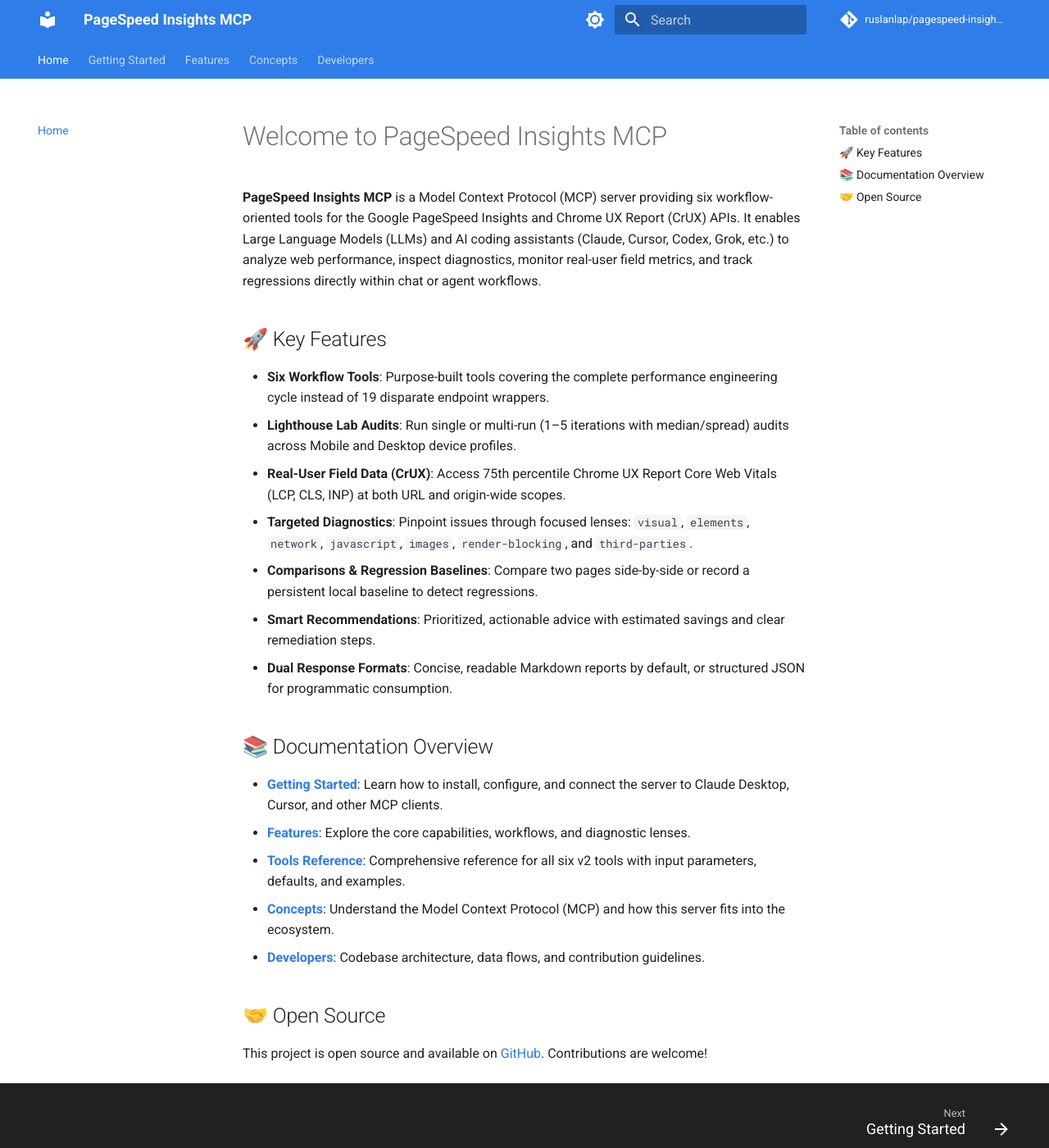
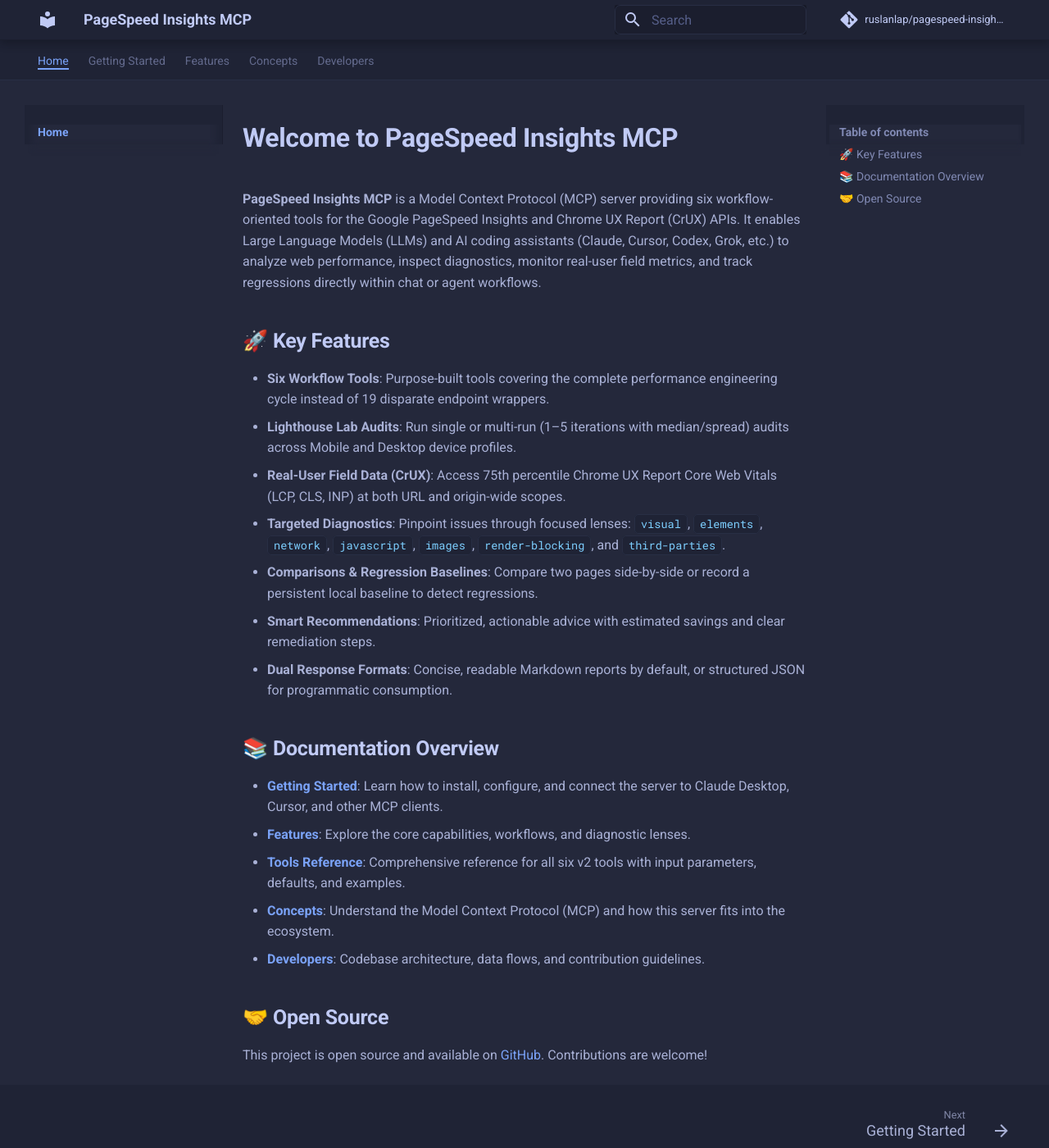
Before and after one commit to ruslanlap/pagespeed-insights-mcp, an MkDocs documentation site: the page built from docs/index.md, in a window 1280 px wide and 1400 px high. Shown: the whole window at 82% size. Built offline with MkDocs 1.6.1 and Material for MkDocs 9.7.7, drawn with Linux system fonts in a browser that asks for light colours; comment, search, counter and statistics services are not loaded.

Commit message:
style(docs): make Tokyo Night Storm permanently dark using official palette

```diff
--- a/docs/stylesheets/extra.css
+++ b/docs/stylesheets/extra.css
@@ -1,76 +1,69 @@
-/* Tokyo Night Storm Theme for MkDocs Material */
+/* ==========================================================================
+   Tokyo Night Storm Theme for MkDocs Material
+   Based on official: https://github.com/tokyo-night/tokyo-night-vscode-theme
+   Variant: Tokyo Night Storm (Always Dark)
+   ========================================================================== */
 
-:root {
-    /* Tokyo Night Storm Color Palette */
-    --tns-bg: #24283b;
-    --tns-bg-dark: #1f2335;
-    --tns-bg-highlight: #292e42;
-    --tns-terminal-black: #1d202f;
-    --tns-fg: #c0caf5;
-    --tns-fg-dark: #a9b1d6;
-    --tns-fg-gutter: #3b4261;
-    --tns-comment: #565f89;
-    --tns-blue: #7aa2f7;
-    --tns-cyan: #7dcfff;
-    --tns-blue0: #3d59a1;
-    --tns-blue1: #2ac3de;
-    --tns-magenta: #bb9af7;
-    --tns-purple: #9d7cd8;
-    --tns-orange: #ff9e64;
-    --tns-yellow: #e0af68;
-    --tns-green: #9ece6a;
-    --tns-teal: #73daca;
-    --tns-red: #f7768e;
+:root,
+html,
+body,
+[data-md-color-scheme="slate"],
+[data-md-color-scheme="default"] {
+    /* --- Official Tokyo Night Storm Palette --- */
+    --tns-bg: #24283b;                  /* editor.background */
+    --tns-bg-dark: #1f2335;             /* sideBar.background, activityBar.background */
+    --tns-bg-darker: #1b1e2e;           /* input.background, dropdown.background */
+    --tns-bg-highlight: #292e42;        /* editor.lineHighlightBackground, dropBackground */
+    --tns-bg-selection: #2c324a;        /* list.activeSelectionBackground, toolbar */
+    --tns-bg-secondary-btn: #41496b;    /* button.secondaryBackground */
 
-    /* Tokyo Night Day (Light mode complementary palette) */
-    --tnd-bg: #f5f6f9;
-    --tnd-bg-dark: #e1e2e7;
-    --tnd-bg-highlight: #d5d6db;
-    --tnd-fg: #343b58;
-    --tnd-fg-dark: #3760bf;
-    --tnd-comment: #848cb5;
-    --tnd-blue: #2e7de9;
-    --tnd-cyan: #007197;
-    --tnd-magenta: #9854f1;
-    --tnd-green: #587539;
-    --tnd-red: #f52a65;
-}
+    /* Borders & Separators */
+    --tns-border: #1b1e2e;              /* sideBar.border, window.border */
+    --tns-border-subtle: #282e44;       /* input.border */
+    --tns-indent-guide: #2e344f;        /* tree.indentGuidesStroke */
+    --tns-gutter: #3b4261;              /* editorLineNumber, whitespace */
 
-/* Light mode (Tokyo Night Day) */
-[data-md-color-scheme="default"] {
-    --md-primary-fg-color: #2e7de9;
-    --md-primary-fg-color--light: #3d59a1;
-    --md-primary-fg-color--dark: #1f2335;
-    --md-accent-fg-color: #007197;
-    --md-typeset-a-color: #2e7de9;
-}
+    /* Foregrounds & Typography */
+    --tns-fg: #a9b1d6;                  /* editor.foreground, input.foreground */
+    --tns-fg-bright: #c0caf5;           /* editorCursor, variable */
+    --tns-fg-muted: #8089b3;            /* foreground, sideBar.foreground */
+    --tns-fg-comment: #565f89;          /* comments */
+    --tns-fg-subtle: #545c7e;           /* descriptionForeground, disabledForeground */
 
-/* Dark mode (Tokyo Night Storm) - Apply to slate scheme */
-[data-md-color-scheme="slate"] {
-    /* Background colors */
+    /* Accent & Syntax Colors */
+    --tns-blue: #7aa2f7;                /* blue accent, links, bracket 1 */
+    --tns-blue-btn: #3d59a1;            /* button.background, badges */
+    --tns-cyan: #7dcfff;                /* cyan accent, bracket 2 */
+    --tns-cyan-dark: #2ac3de;           /* defaultLibrary, bracket 4 */
+    --tns-teal: #73daca;                /* property.declaration */
+    --tns-green: #9ece6a;               /* strings, bracket 5 */
+    --tns-yellow: #e0af68;              /* parameters, warnings, bracket 6 */
+    --tns-orange: #ff9e64;              /* constants, numbers */
+    --tns-magenta: #bb9af7;             /* variable.declaration, bracket 3 */
+    --tns-purple: #9d7cd8;              /* keywords, controls */
+    --tns-red: #f7768e;                 /* errors, unexpected brackets */
+    --tns-red-alt: #db4b4b;
+
+    /* --- MkDocs Material Design System Overrides --- */
     --md-default-bg-color: var(--tns-bg);
     --md-default-fg-color: var(--tns-fg);
-    --md-code-bg-color: var(--tns-bg-dark);
-    --md-code-fg-color: var(--tns-fg);
+    --md-default-fg-color--light: var(--tns-fg-muted);
+    --md-default-fg-color--lighter: var(--tns-fg-subtle);
+    --md-default-fg-color--lightest: var(--tns-gutter);
 
-    /* Primary colors */
     --md-primary-fg-color: var(--tns-blue);
     --md-primary-fg-color--light: var(--tns-cyan);
-    --md-primary-fg-color--dark: var(--tns-blue0);
-    --md-primary-bg-color: var(--tns-fg);
-    --md-primary-bg-color--light: var(--tns-fg-dark);
+    --md-primary-fg-color--dark: var(--tns-blue-btn);
+    --md-primary-bg-color: var(--tns-fg-bright);
+    --md-primary-bg-color--light: var(--tns-fg);
 
-    /* Accent colors */
     --md-accent-fg-color: var(--tns-cyan);
-    --md-accent-fg-color--transparent: rgba(125, 207, 255, 0.12);
-    --md-accent-bg-color: var(--tns-fg);
-    --md-accent-bg-color--light: var(--tns-fg-dark);
+    --md-accent-fg-color--transparent: rgba(125, 207, 255, 0.15);
+    --md-accent-bg-color: var(--tns-fg-bright);
 
-    /* Typography */
-    --md-typeset-color: var(--tns-fg);
-    --md-typeset-a-color: var(--tns-blue);
-
-    /* Code blocks */
+    /* Code Blocks & Highlighting */
+    --md-code-bg-color: var(--tns-bg-darker);
+    --md-code-fg-color: var(--tns-fg);
     --md-code-hl-color: var(--tns-bg-highlight);
     --md-code-hl-number-color: var(--tns-orange);
     --md-code-hl-special-color: var(--tns-magenta);
@@ -78,118 +71,288 @@
     --md-code-hl-constant-color: var(--tns-orange);
     --md-code-hl-keyword-color: var(--tns-magenta);
     --md-code-hl-string-color: var(--tns-green);
-    --md-code-hl-name-color: var(--tns-fg);
+    --md-code-hl-name-color: var(--tns-fg-bright);
     --md-code-hl-operator-color: var(--tns-cyan);
-    --md-code-hl-punctuation-color: var(--tns-fg-dark);
-    --md-code-hl-comment-color: var(--tns-comment);
-    --md-code-hl-generic-color: var(--tns-purple);
-    --md-code-hl-variable-color: var(--tns-red);
+    --md-code-hl-punctuation-color: var(--tns-fg-muted);
+    --md-code-hl-comment-color: var(--tns-fg-comment);
+    --md-code-hl-generic-color: var(--tns-teal);
+    --md-code-hl-variable-color: var(--tns-fg-bright);
+
+    /* Typography & Links */
+    --md-typeset-color: var(--tns-fg);
+    --md-typeset-a-color: var(--tns-blue);
 
     /* Admonitions */
     --md-admonition-bg-color: var(--tns-bg-dark);
 
     /* Footer */
     --md-footer-bg-color: var(--tns-bg-dark);
-    --md-footer-bg-color--dark: var(--tns-terminal-black);
+    --md-footer-bg-color--dark: var(--tns-bg-darker);
     --md-footer-fg-color: var(--tns-fg);
-    --md-footer-fg-color--light: var(--tns-fg-dark);
-    --md-footer-fg-color--lighter: var(--tns-comment);
+    --md-footer-fg-color--light: var(--tns-fg-muted);
+    --md-footer-fg-color--lighter: var(--tns-fg-comment);
 
     /* Tables */
     --md-typeset-table-color: var(--tns-fg);
     --md-typeset-table-color--light: var(--tns-bg-highlight);
 
-    /* Shadows */
-    --md-shadow-z1: 0 0.2rem 0.5rem rgba(0, 0, 0, 0.35);
-    --md-shadow-z2: 0 0.2rem 0.5rem rgba(0, 0, 0, 0.45);
-    --md-shadow-z3: 0 0.2rem 0.5rem rgba(0, 0, 0, 0.55);
+    /* Elevation & Shadows */
+    --md-shadow-z1: 0 0.2rem 0.5rem rgba(13, 15, 23, 0.4);
+    --md-shadow-z2: 0 0.3rem 0.8rem rgba(13, 15, 23, 0.55);
+    --md-shadow-z3: 0 0.5rem 1.2rem rgba(13, 15, 23, 0.7);
 }
 
-/* Header & Navigation Tabs */
-[data-md-color-scheme="slate"] .md-header {
-    background-color: var(--tns-bg-dark);
-    border-bottom: 0.05rem solid var(--tns-fg-gutter);
+/* Base Body & Layout */
+html, body {
+    background-color: var(--tns-bg) !important;
+    color: var(--tns-fg) !important;
 }
 
-[data-md-color-scheme="slate"] .md-tabs {
-    background-color: var(--tns-bg-dark);
-    border-bottom: 0.05rem solid var(--tns-fg-gutter);
+/* Header & Main Navigation Tabs */
+.md-header {
+    background-color: var(--tns-bg-dark) !important;
+    border-bottom: 0.05rem solid var(--tns-border);
+    box-shadow: var(--md-shadow-z1);
 }
 
-[data-md-color-scheme="slate"] .md-nav__link--active {
-    color: var(--tns-blue);
+.md-header__title,
+.md-header__topic {
+    color: var(--tns-fg-bright) !important;
 }
 
-[data-md-color-scheme="slate"] .md-nav__link:hover {
-    color: var(--tns-cyan);
+.md-tabs {
+    background-color: var(--tns-bg-dark) !important;
+    border-bottom: 0.05rem solid var(--tns-border-subtle);
 }
 
-/* Search Box */
-[data-md-color-scheme="slate"] .md-search__input {
-    background-color: var(--tns-bg-highlight);
-    color: var(--tns-fg);
-    border: 0.05rem solid var(--tns-fg-gutter);
+.md-tabs__link {
+    color: var(--tns-fg-muted) !important;
+    transition: color 0.15s ease-in-out;
 }
 
-[data-md-color-scheme="slate"] .md-search__input::placeholder {
-    color: var(--tns-comment);
+.md-tabs__link:hover {
+    color: var(--tns-cyan) !important;
 }
 
-[data-md-color-scheme="slate"] .md-search__input:hover {
-    background-color: var(--tns-bg-dark);
-    border-color: var(--tns-blue);
+.md-tabs__item--active .md-tabs__link {
+    color: var(--tns-blue) !important;
+    border-bottom: 2px solid var(--tns-blue);
 }
 
-/* Sidebar */
-[data-md-color-scheme="slate"] .md-sidebar {
-    background-color: var(--tns-bg);
+/* Sidebar & Navigation Tree */
+.md-sidebar {
+    background-color: var(--tns-bg-dark) !important;
+}
+
+.md-sidebar--primary {
+    border-right: 0.05rem solid var(--tns-border);
+}
+
+.md-nav__link {
+    color: var(--tns-fg-muted) !important;
+}
+
+.md-nav__link:hover {
+    color: var(--tns-cyan) !important;
+}
+
+.md-nav__link--active {
+    color: var(--tns-blue) !important;
+    font-weight: 600;
+}
+
+.md-nav__item--nested > .md-nav__link {
+    color: var(--tns-fg) !important;
+}
+
+/* Search Box & Quick Results */
+.md-search__input {
+    background-color: var(--tns-bg-darker) !important;
+    color: var(--tns-fg-bright) !important;
+    border: 0.05rem solid var(--tns-border-subtle) !important;
+    border-radius: 0.35rem;
+}
+
+.md-search__input::placeholder {
+    color: var(--tns-fg-comment) !important;
+}
+
+.md-search__input:hover,
+.md-search__input:focus {
+    background-color: var(--tns-bg-dark) !important;
+    border-color: var(--tns-blue) !important;
+}
+
+.md-search-result {
+    background-color: var(--tns-bg-darker) !important;
+    color: var(--tns-fg) !important;
+    border: 0.05rem solid var(--tns-border);
+    box-shadow: var(--md-shadow-z3);
+}
+
+.md-search-result__meta {
+    background-color: var(--tns-bg-dark) !important;
+    color: var(--tns-fg-muted) !important;
+}
+
+.md-search-result__item:hover {
+    background-color: var(--tns-bg-selection) !important;
+}
+
+/* Main Content Area */
+.md-main {
+    background-color: var(--tns-bg) !important;
+}
+
+.md-content {
+    background-color: var(--tns-bg) !important;
+}
+
+/* Typography & Links */
+.md-typeset h1,
+.md-typeset h2,
+.md-typeset h3,
+.md-typeset h4,
+.md-typeset h5,
+.md-typeset h6 {
+    color: var(--tns-fg-bright);
+    font-weight: 600;
+}
+
+.md-typeset a {
+    color: var(--tns-blue) !important;
+    text-decoration: none;
+    transition: color 0.15s ease-in-out;
+}
+
+.md-typeset a:hover {
+    color: var(--tns-cyan) !important;
+    text-decoration: underline;
 }
 
 /* Code Blocks & Inline Code */
-[data-md-color-scheme="slate"] .md-typeset pre {
-    background-color: var(--tns-bg-dark);
-    border: 0.05rem solid var(--tns-fg-gutter);
+.md-typeset pre {
+    background-color: var(--tns-bg-darker) !important;
+    border: 0.05rem solid var(--tns-border-subtle) !important;
     border-radius: 0.35rem;
+    box-shadow: var(--md-shadow-z1);
 }
 
-[data-md-color-scheme="slate"] .md-typeset code {
+.md-typeset pre > code {
+    background-color: transparent !important;
+    color: var(--tns-fg) !important;
+    font-family: ui-monospace, SFMono-Regular, Menlo, Monaco, Consolas, "Liberation Mono", "Courier New", monospace;
+}
+
+.md-typeset code {
+    background-color: var(--tns-bg-dark) !important;
+    color: var(--tns-cyan) !important;
+    border: 0.05rem solid var(--tns-border-subtle);
+    border-radius: 0.25rem;
+    padding: 0.1rem 0.35rem;
+}
+
+/* Tables */
+.md-typeset table:not([class]) {
+    background-color: var(--tns-bg-dark) !important;
+    border: 0.05rem solid var(--tns-border-subtle);
+    border-radius: 0.35rem;
+    overflow: hidden;
+}
+
+.md-typeset table:not([class]) th {
+    background-color: var(--tns-bg-selection) !important;
+    color: var(--tns-fg-bright) !important;
+    border-bottom: 0.05rem solid var(--tns-border);
+}
+
+.md-typeset table:not([class]) td {
+    border-top: 0.05rem solid var(--tns-border-subtle);
+}
+
+.md-typeset table:not([class]) tr:hover {
+    background-color: var(--tns-bg-highlight) !important;
+}
+
+/* Buttons */
+.md-typeset .md-button {
+    background-color: var(--tns-bg-highlight) !important;
+    color: var(--tns-blue) !important;
+    border: 0.05rem solid var(--tns-blue) !important;
+    border-radius: 0.3rem;
+    transition: all 0.15s ease-in-out;
+}
+
+.md-typeset .md-button:hover {
+    background-color: var(--tns-blue) !important;
+    color: var(--tns-bg-darker) !important;
+}
+
+.md-typeset .md-button--primary {
+    background-color: var(--tns-blue-btn) !important;
+    color: #ffffff !important;
+    border: none !important;
+}
+
+.md-typeset .md-button--primary:hover {
+    background-color: var(--tns-blue) !important;
+    color: var(--tns-bg-darker) !important;
+}
+
+/* Admonitions Styled with Tokyo Night Accents */
+.md-typeset .admonition {
+    background-color: var(--tns-bg-dark) !important;
+    border-left: 0.2rem solid var(--tns-blue) !important;
+    border-radius: 0.35rem;
+    box-shadow: var(--md-shadow-z1);
+}
+
+.md-typeset .admonition.note,
+.md-typeset .admonition.info {
+    border-left-color: var(--tns-blue) !important;
+}
+
+.md-typeset .admonition.tip {
+    border-left-color: var(--tns-green) !important;
+}
+
+.md-typeset .admonition.warning {
+    border-left-color: var(--tns-yellow) !important;
+}
+
+.md-typeset .admonition.danger {
+    border-left-color: var(--tns-red) !important;
+}
+
+.md-typeset .admonition__title {
+    background-color: var(--tns-bg-highlight) !important;
+    color: var(--tns-fg-bright) !important;
+}
+
+/* Blockquotes */
+.md-typeset blockquote {
+    border-left: 0.2rem solid var(--tns-gutter);
+    color: var(--tns-fg-muted);
     background-color: var(--tns-bg-dark);
-    color: var(--tns-teal);
+    padding: 0.5rem 1rem;
+    border-radius: 0 0.3rem 0.3rem 0;
+}
+
+/* Scrollbars */
+::-webkit-scrollbar {
+    width: 0.45rem;
+    height: 0.45rem;
+}
+
+::-webkit-scrollbar-track {
+    background: var(--tns-bg-dark);
+}
+
+::-webkit-scrollbar-thumb {
+    background: var(--tns-gutter);
     border-radius: 0.25rem;
 }
 
-[data-md-color-scheme="slate"] .md-typeset pre > code {
-    color: var(--tns-fg);
+::-webkit-scrollbar-thumb:hover {
+    background: var(--tns-fg-muted);
 }
-
-/* Links */
-[data-md-color-scheme="slate"] .md-typeset a {
-    color: var(--tns-blue);
-}
-
-[data-md-color-scheme="slate"] .md-typeset a:hover {
-    color: var(--tns-cyan);
-}
-
-/* Buttons */
-[data-md-color-scheme="slate"] .md-button {
-    background-color: var(--tns-bg-highlight);
-    color: var(--tns-blue);
-    border: 0.05rem solid var(--tns-blue);
-}
-
-[data-md-color-scheme="slate"] .md-button:hover {
-    background-color: var(--tns-blue);
-    color: var(--tns-bg);
-}
-
-[data-md-color-scheme="slate"] .md-button--primary {
-    background-color: var(--tns-blue);
-    color: var(--tns-bg);
-    border: none;
-}
-
-[data-md-color-scheme="slate"] .md-button--primary:hover {
-    background-color: var(--tns-cyan);
-    color: var(--tns-bg);
-}
--- a/mkdocs.yml
+++ b/mkdocs.yml
@@ -12,18 +12,9 @@
     - search.highlight
     - content.code.copy
   palette:
-    - scheme: default
-      primary: indigo
-      accent: blue
-      toggle:
-        icon: material/brightness-7
-        name: Switch to dark mode
-    - scheme: slate
-      primary: indigo
-      accent: cyan
-      toggle:
-        icon: material/brightness-4
-        name: Switch to light mode
+    scheme: slate
+    primary: indigo
+    accent: cyan
 
 nav:
   - Home: index.md
```
